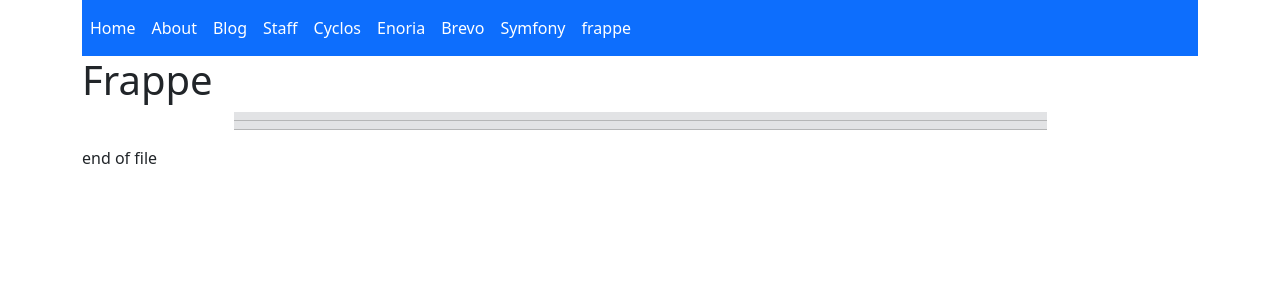
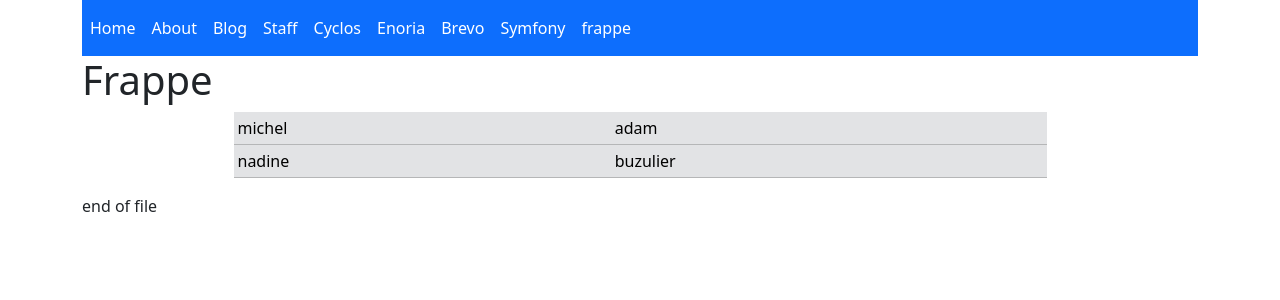
Before and after one commit to awelvor/jekyll, a Jekyll site: the page built from frappe.html, in a window 1280 px wide. Shown: the top 300 px of the page. Built offline with Jekyll 4.4.1, drawn with Linux system fonts in a browser that asks for light colours.

Commit message:
Update frappe.html

```diff
--- a/_includes/frappe.html
+++ b/_includes/frappe.html
@@ -5,7 +5,7 @@
 
 <table class="table table-hover table-sm table-secondary"><tbody>
 {% for item in site.data.frappe %}
-<tr><td>{{item.famille.prenom}}</td><td>{{itemfamille.nom}}</td></tr>
+<tr><td>{{item.prenom}}</td><td>{{item.nom}}</td></tr>
   {% endfor %}
   </tbody></table>
 </div>
```
